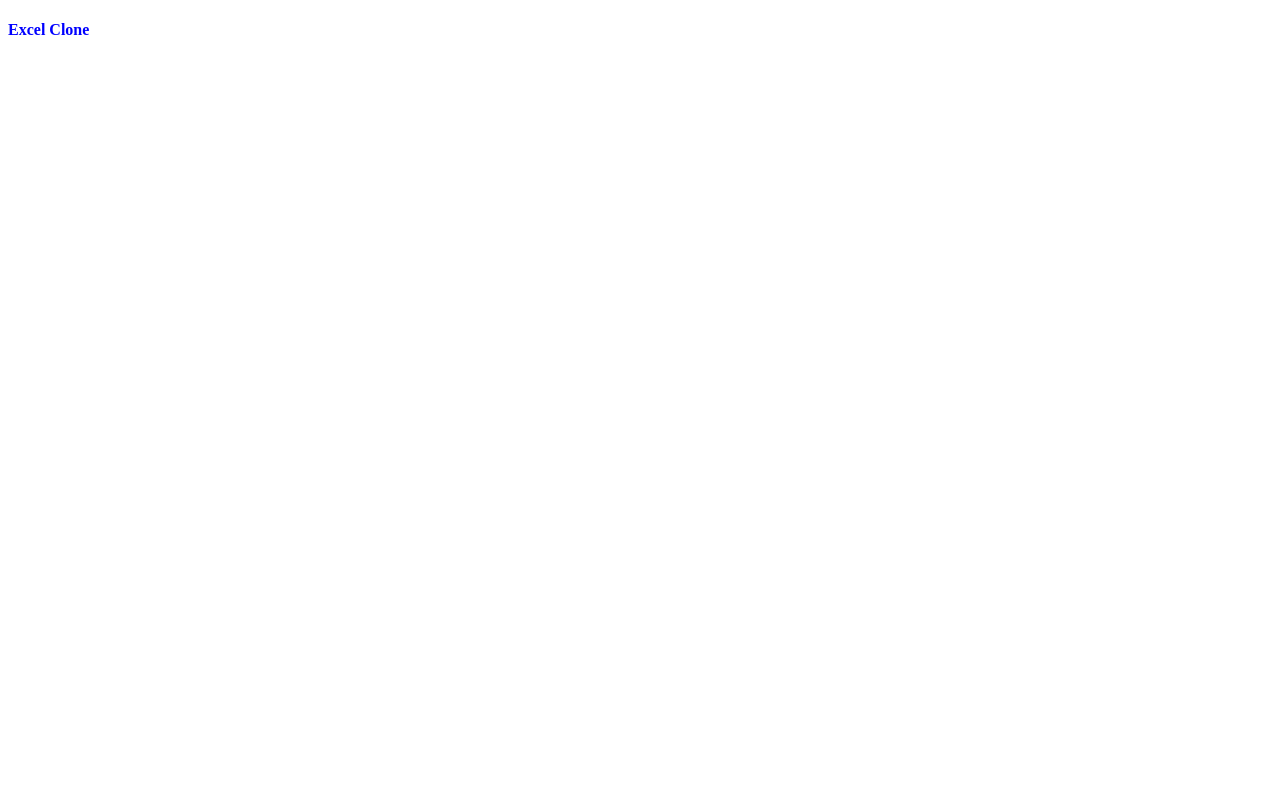
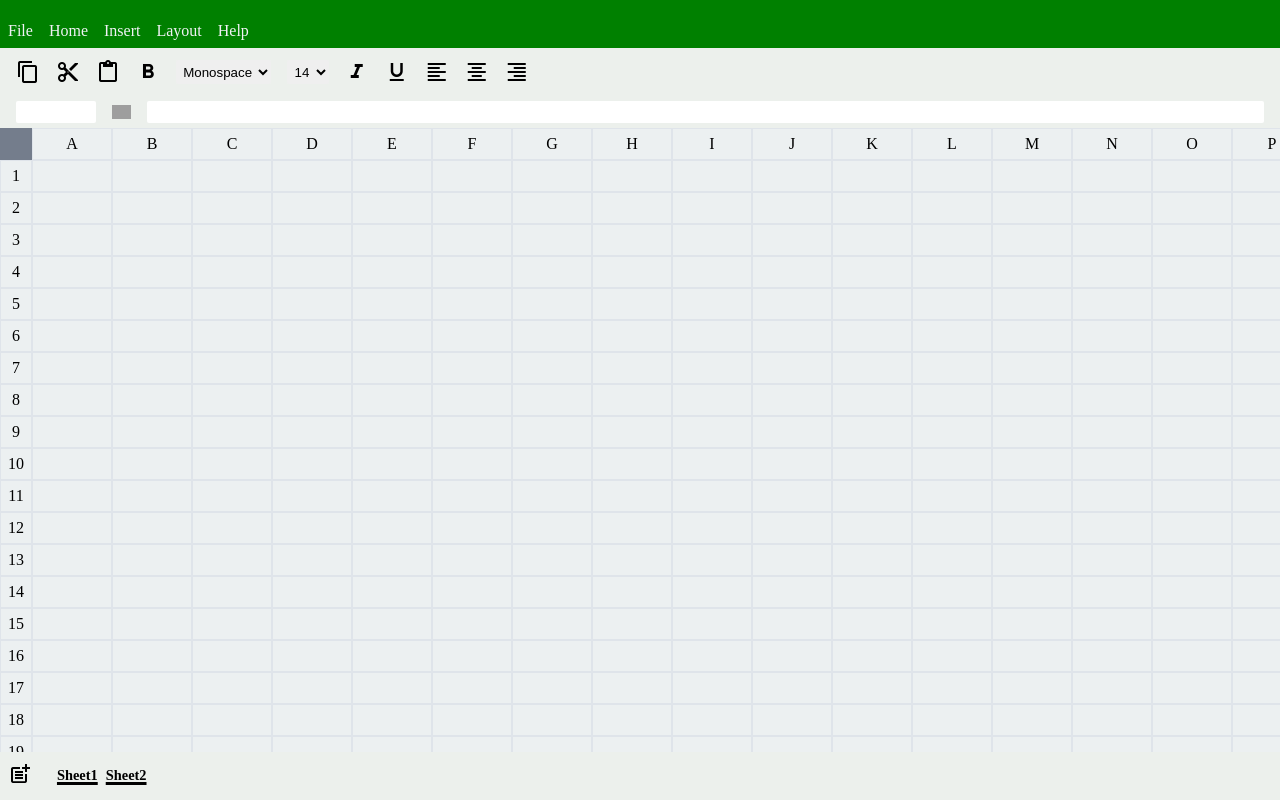
Before and after one commit to Vishnu-Murti-Pandey/Excel-Clone, a plain HTML site: page index.html in a window 1280 px wide. Drawn offline with Linux system fonts and the light colour scheme; grey boxes are pictures that could not be loaded.

Commit message:
static UI

```diff
--- a/index.html
+++ b/index.html
@@ -1,15 +1,74 @@
 <!DOCTYPE html>
 <html lang="en">
-<head>
-    <meta charset="UTF-8">
-    <meta name="viewport" content="width=device-width, initial-scale=1.0">
-    <title>Document</title>
-    <link rel="stylesheet" href="./style.css">
-</head>
-<body>
+  <head>
+    <meta charset="UTF-8" />
+    <meta name="viewport" content="width=divice-width, initial-scale=1.0" />
+    <title>Excel</title>
+    <link rel="stylesheet" href="./style.css" />
+    <link
+      href="https://fonts.googleapis.com/icon?family=Material+Icons"
+      rel="stylesheet"
+    />
+  </head>
+  <body>
+
+    <div class="page-actions-cont">
+      <div class="page-action">File</div>
+      <div class="page-action">Home</div>
+      <div class="page-action">Insert</div>
+      <div class="page-action">Layout</div>
+      <div class="page-action">Help</div>
+    </div>
+
+    <div class="cell-props-actions-cont">
+      <span class="material-icons"> content_copy </span>
+      <span class="material-icons"> content_cut </span>
+      <span class="material-icons"> content_paste </span>
+      <span class="material-icons"> format_bold </span>
+      <select class="font-family-prop">
+        <option value="monospace">Monospace</option>
+        <option value="sans-sarif">Sans-sarif</option>
+        <option value="fantasy">Fantasy</option>
+        <option value="cursive">Cursive</option>
+      </select>
+      <select class="font-size-prop">
+        <option value="14">14</option>
+        <option value="16">16</option>
+        <option value="18">18</option>
+        <option value="20">20</option>
+      </select>
+      <span class="material-icons"> format_italic </span>
+      <span class="material-icons"> format_underlined </span>
+      <span class="material-icons"> format_align_left </span>
+      <span class="material-icons"> format_align_center </span>
+      <span class="material-icons"> format_align_right </span>
+    </div>
+
+    <div class="formula-actions-cont">
+      <input type="text" class="address-bar" readonly/>
+      <img src="https://img.icons8.com/ios/50/formula-fx.png" alt="formula-fx"/>
+      <input type="text" class="formula-name" />
+    </div>
+
+    <div class="grid-actions-cont">
+        <div class="top-left-dummy-box"></div>
+        <div class="address-col-cont"></div>
+        <div class="cells-cont">
+            <div class="address-row-cont"></div>
+        </div>
+    </div>
+
+    <div class="sheet-actions-cont">
+      <div class="sheet-add-icon">
+        <span class="material-icons"> post_add </span>
+      </div>
+      <div class="sheets-folder-cont">
+        <div class="sheet-folder">Sheet1</div>
+        <div class="sheet-folder">Sheet2</div>
+      </div>
+    </div>
 
     <script src="./script.js" ></script>
-    <h4 style="color: blue;" >Excel Clone</h4>
 
-</body>
+  </body>
 </html>
--- a/script.js
+++ b/script.js
@@ -0,0 +1,46 @@
+let rows = 100;
+let cols = 26;
+
+let addressColCont = document.querySelector(".address-col-cont");
+let addressRowCont = document.querySelector(".address-row-cont");
+let cellCont = document.querySelector(".cells-cont");
+let addressBar = document.querySelector(".address-bar");
+
+for (let i = 0; i < rows; i++) {
+    let addressCol = document.createElement("div");
+    addressCol.setAttribute("class", "address-col");
+    addressCol.innerText = i + 1;
+    addressColCont.appendChild(addressCol);
+}
+
+for (let i = 0; i < cols; i++) {
+    let addressRow = document.createElement("div");
+    addressRow.setAttribute("class", "address-row");
+    addressRow.innerText = String.fromCharCode(65 + i);
+    addressRowCont.appendChild(addressRow);
+}
+
+
+for (let i = 0; i < rows; i++) {
+    let rowCont = document.createElement("div");
+    rowCont.setAttribute("class", "row");
+    for (let j = 0; j < cols; j++) {
+        let cell = document.createElement("div");
+        cell.setAttribute("class", "cell");
+        cell.setAttribute("contenteditable", "true");
+        rowCont.appendChild(cell);
+
+        addListenerForAddressBarDisplay(cell, i, j);
+    }
+    cellCont.appendChild(rowCont);
+}
+
+function addListenerForAddressBarDisplay(cell, i, j) {
+    cell.addEventListener("click", (e) => {
+        let rowId = (i + 1);
+        let colId = String.fromCharCode(65 + j);
+        addressBar.value = `${colId}${rowId}`
+    })
+
+
+}
--- a/style.css
+++ b/style.css
@@ -0,0 +1,186 @@
+* {
+    box-sizing: border-box;
+}
+
+body {
+    padding: 0;
+    margin: 0;
+}
+
+.page-actions-cont {
+    height: 3rem;
+    background-color: green;
+    display: flex;
+    align-items: flex-end;
+}
+
+.page-action {
+    margin: 0.5rem;
+    color: #f1f2f6;
+}
+
+.cell-props-actions-cont {
+    height: 3rem;
+    background-color: #ecf0ec;
+    display: flex;
+    align-items: center;
+    padding-left: 1rem;
+}
+
+.cell-props-actions-cont > * {
+    /* display: inline-block; */
+    margin-right: 1rem;
+}
+
+.font-family-prop {
+    padding: 0.2rem;
+}
+
+.cell-props-actions-cont > select {
+    border: none;
+    border-radius: 2px;
+    outline: none;
+}
+
+.font-size-prop {
+    padding: 0.2rem;
+}
+
+.formula-actions-cont {
+    height: 2rem;
+    background-color: #ecf0ec;
+    padding-left: 1rem;
+    display: flex;
+    align-items: center;
+}
+
+.formula-actions-cont > img {
+    width:1.2rem;
+}
+
+.formula-actions-cont > input {
+    outline: none;
+    border: none;
+    border-radius: 2px;
+    height:70%
+}
+
+.formula-actions-cont > * {
+    display: inline-block;
+    margin-right: 1rem;
+}
+
+.address-bar {
+    width: 5rem;
+    text-align: center;
+}
+
+.formula-name {
+    width: calc(100vw - 5rem - 1rem - 1.2rem);
+}
+
+.sheet-actions-cont {
+    height: 3rem;
+    background-color: #ecf0ec;
+    display: flex;
+    align-items: center;
+    padding-left: 0.5rem;
+    padding-right: 0.5rem;
+    gap: 1rem;
+}
+
+.sheet-actions-cont > * {
+    display: inline-block;
+}
+
+.sheet-add-icon {
+    width: 2vw;
+}
+
+.sheets-folder-cont {
+    height: 80%;
+    /* background-color: yellow; */
+    width: calc(100vw - 2vw);
+    display: flex;
+    align-items: center;
+}
+
+.sheet-folder {
+    text-decoration: underline;
+    margin-left: 0.5rem;
+    font-weight: bold;
+    text-decoration-thickness: 3px;
+    font-size: 0.9rem;
+}
+
+.grid-actions-cont {
+    height: calc(100vh - 3rem - 3rem - 2rem - 3rem);
+    position: relative;
+    overflow: scroll;
+    background-color: #ecf0f1;
+}
+
+.top-left-dummy-box {
+    width: 2rem;
+    height: 2rem;
+    background-color: #747d8c;
+    position: fixed;
+    z-index: 1;
+}
+
+.address-col-cont {
+    /* height: 20rem;   */
+    width: 2rem;
+    position: sticky;
+    top: 2rem;
+    left: 0;
+    /* background-color: lightblue; */
+}
+
+.cells-cont {
+    position: absolute;
+    top:0;
+    left:2rem;
+    /* background-color: lightseagreen; */
+}
+
+.cell {
+    height: 2rem;
+    width: 5rem;
+    display: flex;
+    justify-content: center;
+    align-items: center;
+    border: 1px solid #dfe4ea;
+    outline: none;
+}
+
+.row {
+    display: flex;
+}
+
+.address-row-cont {
+    height: 2rem;
+    display: flex;
+    position: sticky;
+    top: 0;
+    left: 2rem;
+    /* background-color: lightcoral; */
+}
+
+.address-col {
+    height: 2rem;
+    width: 2rem;
+    display: flex;
+    justify-content: center;
+    align-items: center;
+    border: 1px solid #dfe4ea;
+}
+
+.address-row {
+    height: 2rem;
+    width: 5rem;
+    display: flex;
+    justify-content: center;
+    align-items: center;
+    border: 1px solid #dfe4ea;
+}
```
